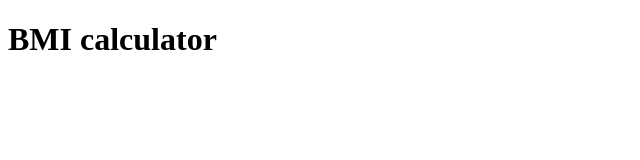
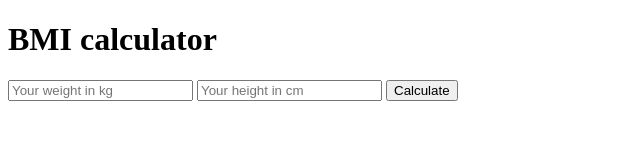
Before and after one commit to arunbhalli/bmi_calculator, a website: page src/index.html in a window 1280 px wide. Shown: the whole page, without its empty margins (0-640 px from the left). Drawn offline with Linux system fonts and the light colour scheme.

Commit message:
adds input and calculate button for bmi calculator

```diff
--- a/src/index.html
+++ b/src/index.html
@@ -9,6 +9,9 @@
 <body>
   <body>
     <h1>BMI calculator</h1>
+    <input  type="text"  id="weight"  placeholder="Your weight in kg">
+    <input  type="text"  id="height"  placeholder="Your height in cm">
+    <button  id="Calculate">Calculate</button>
    </body>
    </html>
 </body>
```
Also changed, not shown: cypress/integration/userCanCheckTheirBmi.feature.js (+8 -5 lines).
